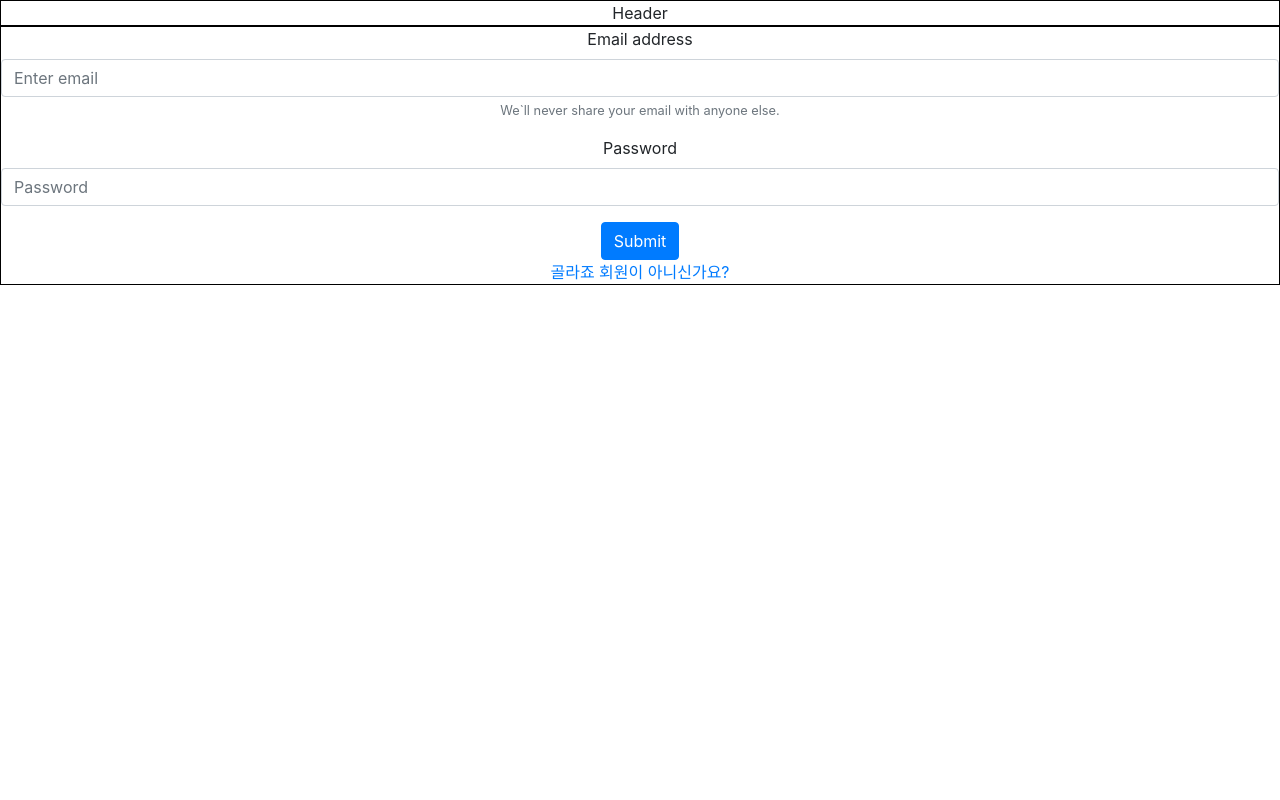
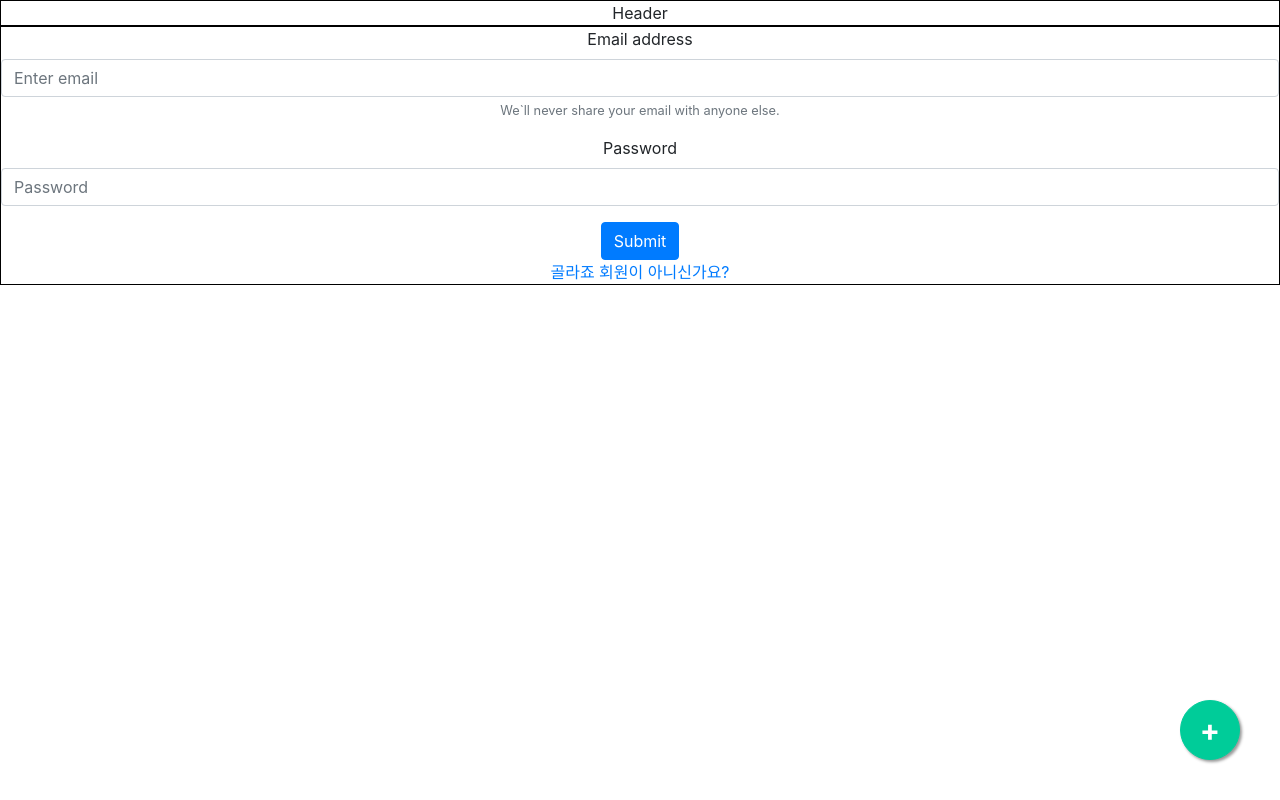
Before and after one commit to codestates/part-im3-pickOnePlz-client, a React (Create React App) app: page /login in a window 1280 px wide. Built offline with nearby package versions, Linux system fonts and the light colour scheme.

Commit message:
commit to merge
  - Login.js / Signup.js : 내용수정 없음
  - App.js / App.css : 버튼까지 만든 상태

```diff
--- a/src/App.css
+++ b/src/App.css
@@ -5,3 +5,23 @@
 .Body {
   border: 1px solid black;
 }
+
+.floatingButton {
+  position: fixed;
+  bottom: 40px;
+  right: 40px;
+  border-radius: 50px;
+  width: 60px;
+  height: 60px;
+  border-color: #0c9;
+  background-color: #0c9;
+  color: #fff;
+  text-align: center;
+  box-shadow: 2px 2px 3px #999;
+  z-index: 1;
+}
+
+.buttonInside {
+  font-size: 30px;
+  font-weight: bolder;
+}
--- a/src/App.js
+++ b/src/App.js
@@ -1,11 +1,15 @@
-import React from 'react';
-import { BrowserRouter as Router, Route, Switch } from "react-router-dom";
-import Header from "./Header"
-import Main from "./Main"
-import Login from "./Login"
-import Signup from "./Signup"
+import React from "react";
+import { BrowserRouter as Router, Route, Switch, Link } from "react-router-dom";
+import { Button } from "react-bootstrap";
+import "bootstrap/dist/css/bootstrap.min.css";
 
-import './App.css';
+import Header from "./Header";
+import Main from "./Main";
+import Login from "./Login";
+import Signup from "./Signup";
+import NewQuestion from "./NewQuestion";
+
+import "./App.css";
 
 function App() {
   return (
@@ -17,9 +21,17 @@ function App() {
             <div>
               <Route path="/login" component={Login} />
               <Route path="/signup" component={Signup} />
+              <Route path="/newQuestion" component={NewQuestion} />
               <Route exact path="/" component={Main} />
             </div>
           </Switch>
+          <div>
+            <Link to="/newQuestion">
+              <Button variant="primary" className="floatingButton">
+                <span className="buttonInside">+</span>
+              </Button>
+            </Link>
+          </div>
         </Router>
       </div>
     </div>
```
Also changed, not shown: src/Login.js (+9 -10 lines), src/Signup.js (+3 -7 lines).
